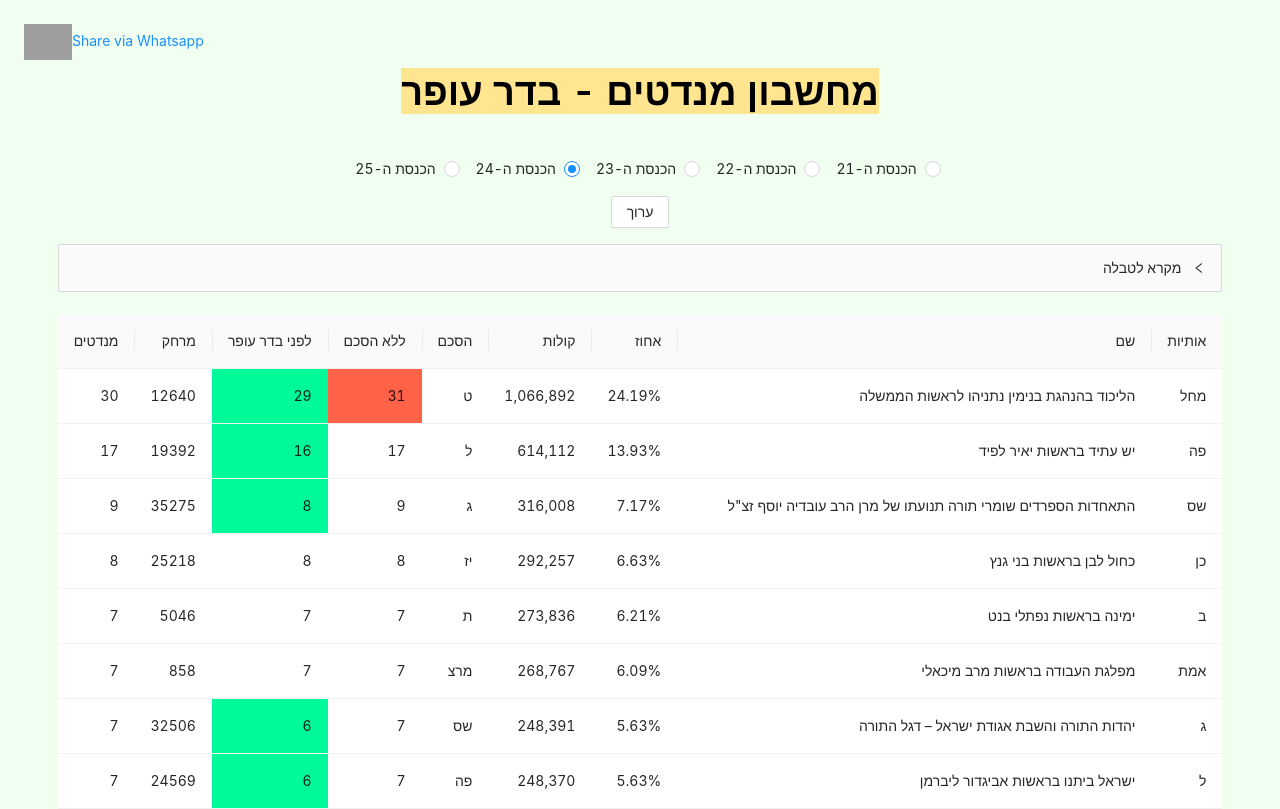
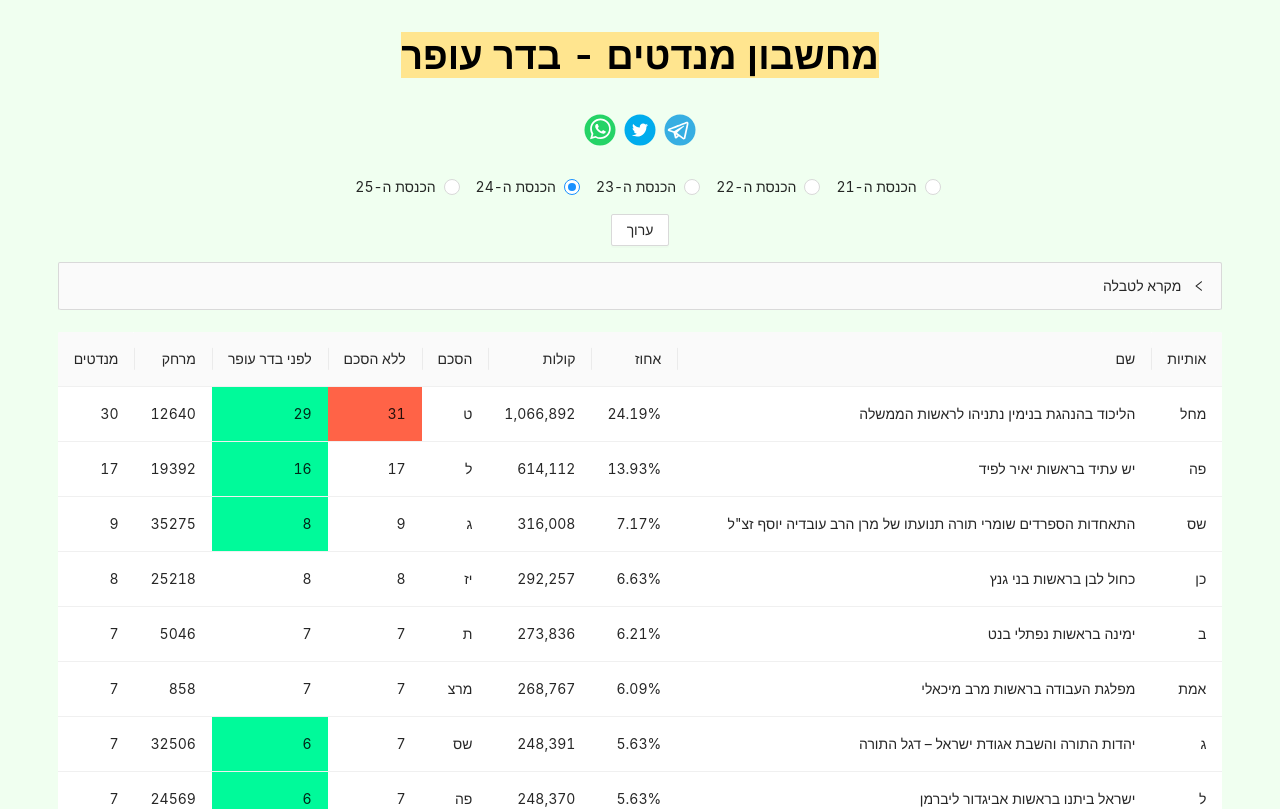
Before and after one commit to SimchaPo/badder-ofer-calculator, a React (Create React App) app: page / in a window 1280 px wide. Shown: the top 809 px of the page. Built offline with nearby package versions, Linux system fonts and the light colour scheme; grey boxes are pictures that could not be loaded.

Commit message:
add share buttons

```diff
--- a/package.json
+++ b/package.json
@@ -10,6 +10,7 @@
     "react": "^18.2.0",
     "react-dom": "^18.2.0",
     "react-scripts": "5.0.1",
+    "react-share": "^4.4.1",
     "web-vitals": "^2.1.4"
   },
   "scripts": {
--- a/src/App.js
+++ b/src/App.js
@@ -12,11 +12,21 @@ import {
   Button,
   Card,
   Collapse,
+  Space,
 } from "antd";
 import { columns } from "./columns";
 import { calculate } from "./calculate";
 import EditableTable from "./EditableTable";
 import Explanation from "./Explanation";
+import {
+  WhatsappShareButton,
+  WhatsappIcon,
+  TwitterShareButton,
+  TwitterIcon,
+  TelegramShareButton,
+  TelegramIcon,
+} from "react-share";
+
 const { Title } = Typography;
 const { Grid } = Card;
 const { Panel } = Collapse;
@@ -92,21 +102,40 @@ function App() {
         backgroundColor: "#f0fff0",
       }}
     >
-      <a
-        href="https://web.whatsapp.com/send?text= Please Visit http://ad-test.easygov.co.in/PanAdvertisement"
-        rel="nofollow noopener"
-        target="_blank"
-        className="share-icon"
-      >
-        <img src="/img/share-icon.png" style={{ height: "36px" }} />
-        Share via Whatsapp
-      </a>
       <Row>
         <Col span={24}>
           <Title mark level={1} style={{ textAlign: "center" }}>
             מחשבון מנדטים - בדר עופר
           </Title>
         </Col>
+      </Row>
+      <Row>
+        <Space>
+          <WhatsappShareButton
+            separator={"\n\n"}
+            children={<WhatsappIcon size={32} round={true} />}
+            title={
+              "ממליץ לך לבדוק את המחשבון המרתק הזה, מחשבון בחירות המאפשר משחק עם הנתונים וחשיפה לסודות שמאחורי המספרים.\nלמעבר לאתר:"
+            }
+            url={"https://bader-ofer-calculator.de.r.appspot.com/"}
+          />
+          <TwitterShareButton
+            separator={"\n\n"}
+            children={<TwitterIcon size={32} round={true} />}
+            title={
+              "ממליץ לך לבדוק את המחשבון המרתק הזה, מחשבון בחירות המאפשר משחק עם הנתונים וחשיפה לסודות שמאחורי המספרים.\nלמעבר לאתר:"
+            }
+            url={"https://bader-ofer-calculator.de.r.appspot.com/"}
+            related={["@HaFullstacker"]}
+          />
+          <TelegramShareButton
+            children={<TelegramIcon size={32} round={true} />}
+            url={"https://bader-ofer-calculator.de.r.appspot.com/"}
+            title={
+              "ממליץ לך לבדוק את המחשבון המרתק הזה, מחשבון בחירות המאפשר משחק עם הנתונים וחשיפה לסודות שמאחורי המספרים.\nלמעבר לאתר:"
+            }
+          />
+        </Space>
       </Row>
 
       <Row>
--- a/src/results25.js
+++ b/src/results25.js
@@ -26,6 +26,7 @@ export const results = [
     name: "יהדות התורה והשבת אגודת ישראל – דגל התורה",
     mandatim: 0,
     percent: "0%",
+    odafim: "שס",
     amount: 0,
   },
   {
@@ -68,6 +69,7 @@ export const results = [
     name: "הציונות הדתית בראשות בצלאל סמוטריץ' ועוצמה יהודית בראשות איתמר בן גביר",
     mandatim: 0,
     percent: "0%",
+    odafim: "מחל",
     amount: 0,
   },
   {
@@ -132,6 +134,7 @@ export const results = [
     name: "הליכוד בהנהגת בנימין נתניהו לראשות הממשלה",
     mandatim: 0,
     percent: "0%",
+    odafim: "ט",
     amount: 0,
   },
   {
@@ -267,6 +270,7 @@ export const results = [
     name: 'התאחדות הספרדים שומרי תורה תנועתו של מרן הרב עובדיה יוסף זצ"ל',
     mandatim: 0,
     percent: "0%",
+    odafim: "ג",
     amount: 0,
   },
   {
```
Also changed, not shown: 1 other file (tests, documents, lock files or other folders).
